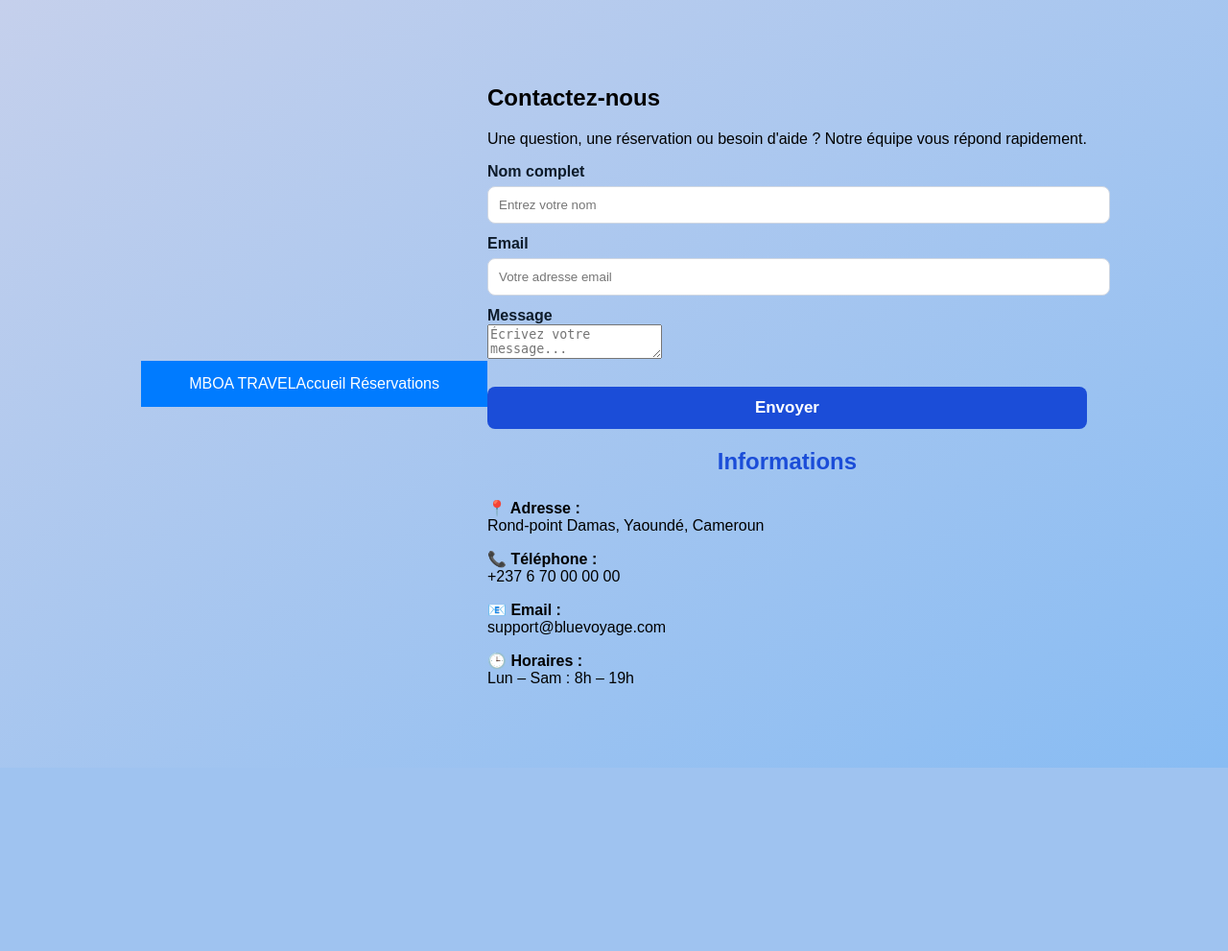
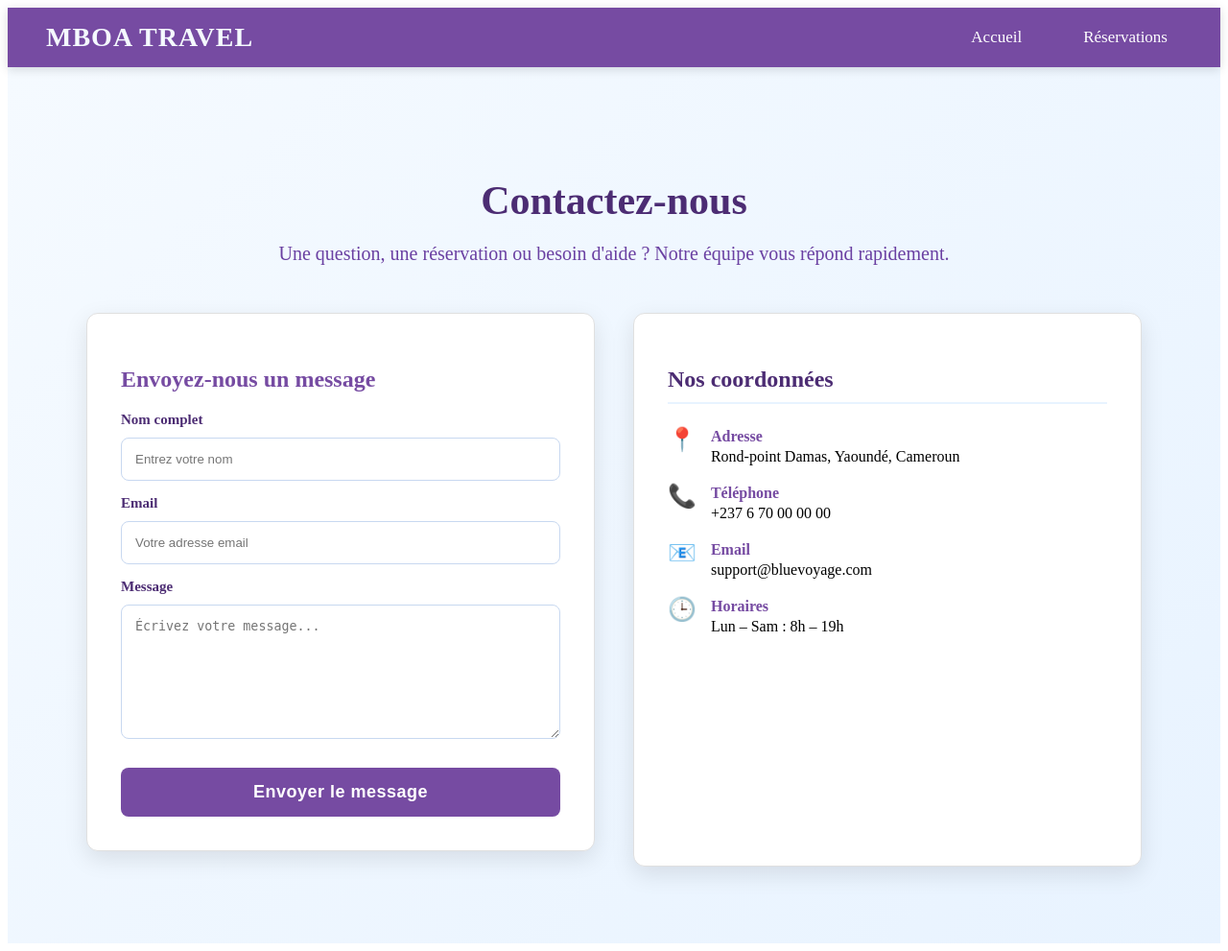
Before and after one commit to TREVOR-TWYT/Travelling, a Flask app: page /contact in a window 1280 px wide. Shown: the whole page at 96% size. Before the commit the page ends 800 px from the top, so only its background shows below. Run offline with Flask 3, Linux system fonts and the light colour scheme.

Commit message:
Modifications

```diff
--- a/static/css/contact.css
+++ b/static/css/contact.css
@@ -1,7 +1,68 @@
-/* CONTACT PAGE */
+/* --- NOUVEAU CSS POUR LE HEADER --- */
+.header {
+    background-color: #764ba2; /* Couleur principale (violet) */
+    color: white;
+    padding: 15px 40px;
+    display: flex;
+    justify-content: space-between;
+    align-items: center;
+    position: sticky; /* Rendre le header fixe */
+    top: 0;
+    z-index: 1000; /* Assurer qu'il soit au-dessus du reste du contenu */
+    box-shadow: 0 2px 10px rgba(0, 0, 0, 0.15);
+}
+
+.logo span {
+    font-size: 28px;
+    font-weight: 800;
+    letter-spacing: 1px;
+    color: #f5faff; /* Couleur claire pour le contraste */
+}
+
+.navbar a {
+    color: white;
+    text-decoration: none;
+    font-size: 17px;
+    font-weight: 500;
+    margin-left: 30px; /* Espacement entre les liens */
+    padding: 8px 15px;
+    border-radius: 5px;
+    transition: background-color 0.3s, color 0.3s;
+}
+
+.navbar a:hover {
+    background-color: #5b3781; /* Darken on hover */
+    color: white;
+}
+
+/* Vous pourriez ajouter une classe pour le lien actif si nécessaire, par exemple : */
+/*
+.navbar a.active {
+    background-color: #5b3781;
+    font-weight: 600;
+}
+*/
+
+/* Media Query pour les petits écrans (si la navigation devient trop serrée) */
+@media (max-width: 600px) {
+    .header {
+        flex-direction: column;
+        padding: 15px 20px;
+    }
+    .logo {
+        margin-bottom: 10px;
+    }
+    .navbar a {
+        margin: 0 10px; /* Moins d'espace pour les petits écrans */
+    }
+}
+
+/* --- 1. CONTACT SECTION --- */
 .contact-section {
-    padding: 60px 20px;
+    padding: 80px 20px; /* Augmenter le padding vertical */
     background: #f5faff;
+    /* Dégradé léger pour plus de style (optionnel) */
+    background-image: linear-gradient(135deg, #f5faff 0%, #e8f3ff 100%);
 }
 
 .contact-container {
@@ -9,70 +70,128 @@
     margin: auto;
 }
 
+/* --- 2. TITRES ET INTRODUCTION --- */
 .contact-container h1 {
     text-align: center;
-    color: #764ba2;
-    font-size: 36px;
-    margin-bottom: 10px;
+    color: #4c2c73; /* Couleur plus foncée pour le titre */
+    font-size: 42px;
+    margin-bottom: 5px;
+    font-weight: 700;
 }
 
 .contact-intro {
     text-align: center;
-    font-size: 18px;
-    color: #764ba2;
-    margin-bottom: 40px;
+    font-size: 20px;
+    color: #6a40a2; /* Couleur douce */
+    margin-bottom: 50px;
 }
 
+/* --- 3. GRILLE (Formulaire + Infos) --- */
 .contact-grid {
     display: flex;
     gap: 40px;
     flex-wrap: wrap;
+    align-items: stretch; /* Assurer que les colonnes ont la même hauteur */
 }
 
 .contact-form, .contact-info {
     background: white;
-    padding: 30px;
-    border-radius: 10px;
+    padding: 35px; /* Augmenter le padding interne */
+    border-radius: 12px;
     flex: 1;
     min-width: 320px;
-    box-shadow: 0 4px 12px rgba(0,0,0,0.1);
+    box-shadow: 0 8px 25px rgba(0,0,0,0.1); /* Ombre plus prononcée et moderne */
+    border: 1px solid #e0e0e0;
+}
+
+/* --- 4. FORMULAIRE --- */
+.contact-form h2 {
+    color: #764ba2;
+    margin-bottom: 20px;
+    font-size: 24px;
+}
+
+.form-group {
+    margin-bottom: 15px; /* Espace entre les groupes de champs */
 }
 
 .contact-form label {
-    font-weight: bold;
-    color: #764ba2;
+    display: block;
+    font-weight: 600;
+    color: #4c2c73;
+    margin-bottom: 5px;
+    font-size: 15px;
 }
 
 .contact-form input,
 .contact-form textarea {
     width: 100%;
-    padding: 12px;
-    margin: 10px 0 20px;
-    border: 1px solid #bcd2e8;
+    padding: 14px;
+    margin-top: 5px;
+    border: 1px solid #c8d8f0;
     border-radius: 8px;
+    box-sizing: border-box; /* Inclure padding et border dans la largeur */
+    transition: border-color 0.3s;
+}
+
+.contact-form input:focus,
+.contact-form textarea:focus {
+    border-color: #764ba2; /* Highlight au focus */
+    outline: none;
 }
 
 .contact-form textarea {
-    height: 150px;
-    resize: none;
+    height: 140px;
+    resize: vertical; /* Permettre de redimensionner verticalement */
 }
 
+/* --- 5. BOUTON --- */
 .contact-btn {
     width: 100%;
-    padding: 14px;
+    padding: 15px;
     background: #764ba2;
     color: white;
     border: none;
     border-radius: 8px;
     font-size: 18px;
     cursor: pointer;
+    font-weight: 600;
+    letter-spacing: 0.5px;
+    margin-top: 15px;
+    transition: background 0.3s ease;
 }
 
 .contact-btn:hover {
-    background: #764ba2;
+    background: #5b3781; /* Darken on hover */
+    box-shadow: 0 4px 10px rgba(118, 75, 162, 0.4);
 }
 
+/* --- 6. INFOS DE CONTACT --- */
 .contact-info h2 {
+    color: #4c2c73;
+    margin-bottom: 25px;
+    font-size: 24px;
+    border-bottom: 2px solid #e8f3ff;
+    padding-bottom: 10px;
+}
+
+.contact-info-item {
+    margin-bottom: 20px;
+    display: flex;
+    align-items: flex-start;
+    font-size: 16px;
+}
+
+.contact-info-item strong {
+    display: block;
     color: #764ba2;
-    margin-bottom: 20px;
+    font-weight: 700;
+    margin-bottom: 3px;
 }
+
+.contact-icon {
+    font-size: 24px;
+    color: #764ba2;
+    margin-right: 15px;
+    line-height: 1; /* Aligner l'icône correctement */
+}
--- a/templates/public/contact.html
+++ b/templates/public/contact.html
@@ -1,14 +1,7 @@
-<!DOCTYPE html>
-<html lang="fr">
-<head>
-    <meta charset="UTF-8">
-    <meta name="viewport" content="width=device-width, initial-scale=1.0">
-    <title>Contact – MBOA TRAVEL</title>
-    <link rel="stylesheet" href="{{ url_for('static', filename='css/style.css') }}">
-</head>
-<body>
-
+<link rel="stylesheet" href="/static/css/contact.css">
 <header class="header">
+    <link rel="stylesheet" href="/static/css/contact.css">
+    <title>Contact - MBOA TRAVEL</title>
     <div class="logo"><span>MBOA TRAVEL</span></div>
     <nav class="navbar">
         <a href="{{ url_for('public_index') }}">Accueil</a>
@@ -21,7 +14,6 @@
 
         <h1>Contactez-nous</h1>
 
-            <!-- FLASH MESSAGES -->
         {% with messages = get_flashed_messages(with_categories=true) %}
           {% if messages %}
             {% for category, message in messages %}
@@ -37,46 +29,69 @@
         {% endwith %}
 
         <p class="contact-intro">
-                Une question, une réservation ou besoin d'aide ?
-                Notre équipe vous répond rapidement.
+            Une question, une réservation ou besoin d'aide ? Notre équipe vous répond rapidement.
         </p>
 
         <div class="contact-grid">
 
-                <!-- LEFT SIDE : FORMULAIRE -->
             <form class="contact-form" method="POST" action="/contact">
-                    <label>Nom complet</label>
-                    <input type="text" name="name" placeholder="Entrez votre nom" required>
+                <h2>Envoyez-nous un message</h2>
 
-                    <label>Email</label>
-                    <input type="email" name="email" placeholder="Votre adresse email" required>
+                <div class="form-group">
+                    <label for="name">Nom complet</label>
+                    <input type="text" id="name" name="name" placeholder="Entrez votre nom" required>
+                </div>
 
-                    <label>Message</label>
-                    <textarea name="message" placeholder="Écrivez votre message..." required></textarea>
+                <div class="form-group">
+                    <label for="email">Email</label>
+                    <input type="email" id="email" name="email" placeholder="Votre adresse email" required>
+                </div>
 
-                    <button type="submit" class="contact-btn">Envoyer</button>
+                <div class="form-group">
+                    <label for="message">Message</label>
+                    <textarea id="message" name="message" placeholder="Écrivez votre message..." required></textarea>
+                </div>
+
+                <button type="submit" class="contact-btn">Envoyer le message</button>
             </form>
 
-                <!-- RIGHT SIDE : INFOS -->
             <div class="contact-info">
-                    <h2>Informations</h2>
+                <h2>Nos coordonnées</h2>
 
-                    <p><strong>📍 Adresse :</strong><br>
-                    Rond-point Damas, Yaoundé, Cameroun</p>
+                <div class="contact-info-item">
+                    <span class="contact-icon">📍</span>
+                    <div>
+                        <strong>Adresse</strong>
+                        Rond-point Damas, Yaoundé, Cameroun
+                    </div>
+                </div>
 
-                    <p><strong>📞 Téléphone :</strong><br>
-                    +237 6 70 00 00 00</p>
+                <div class="contact-info-item">
+                    <span class="contact-icon">📞</span>
+                    <div>
+                        <strong>Téléphone</strong>
+                        +237 6 70 00 00 00
+                    </div>
+                </div>
 
-                    <p><strong>📧 Email :</strong><br>
-                    support@bluevoyage.com</p>
+                <div class="contact-info-item">
+                    <span class="contact-icon">📧</span>
+                    <div>
+                        <strong>Email</strong>
+                        support@bluevoyage.com
+                    </div>
+                </div>
 
-                    <p><strong>🕒 Horaires :</strong><br>
-                    Lun – Sam : 8h – 19h</p>
+                <div class="contact-info-item">
+                    <span class="contact-icon">🕒</span>
+                    <div>
+                        <strong>Horaires</strong>
+                        Lun – Sam : 8h – 19h
+                    </div>
+                </div>
+
             </div>
 
         </div>
     </div>
 </section>
-
-</body>
-</html>
--- a/templates/public/header.html
+++ b/templates/public/header.html
@@ -12,7 +12,6 @@
             <li><a href="{{ url_for('public_contact') }}">Contact</a></li>
 
             {% if 'client_id' in session %}
-                <li><a href="{{ url_for('crud.dashboard') }}">Dashboard</a></li>
                 <li><a href="{{ url_for('logout') }}">Déconnexion</a></li>
             {% else %}
                 <li><a href="{{ url_for('handle_login') }}">Connexion</a></li>
```
Also changed, not shown: templates/public/dashboard.html (+9 -9 lines), templates/public/index.html (+4 -4 lines). Lines whose indentation alone changed are shown as unchanged.
